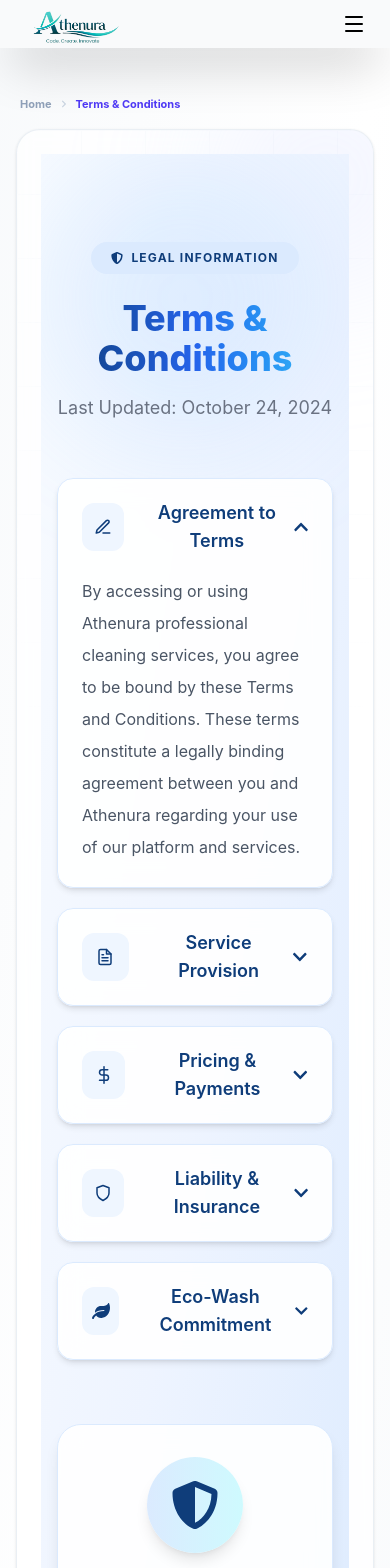
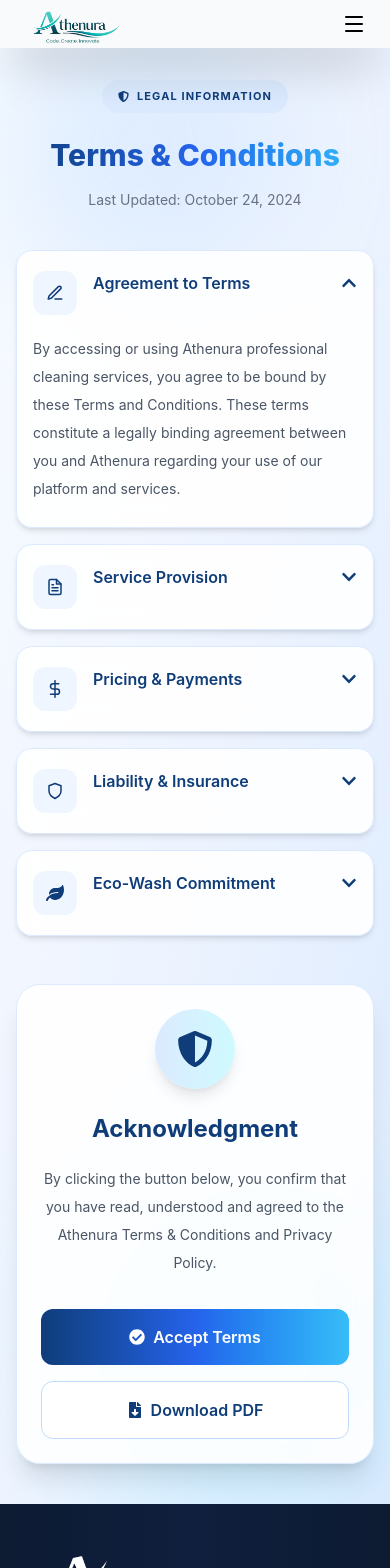
Before and after one commit to Ayush110704/laundary, a React (Vite) app: page /user-terms in a window 390 px wide. Shown: the top 1568 px of the page. Built offline with nearby package versions, Linux system fonts and the light colour scheme.

Commit message:
terms and condition mobile view

```diff
--- a/src/Pages/TermsCondition.jsx
+++ b/src/Pages/TermsCondition.jsx
@@ -1,4 +1,5 @@
 import React, { useState } from "react";
+
 import {
   FaShieldAlt,
   FaChevronDown,
@@ -13,9 +14,9 @@ import {
   FiDollarSign,
   FiShield,
 } from "react-icons/fi";
-import UserLayout from './UserLayout'; // ADD THIS IMPORT
 
-function TermsCondition() {
+const TermsCondition = () => {
+
   const [open, setOpen] = useState(1);
 
   const terms = [
@@ -57,39 +58,48 @@ function TermsCondition() {
   ];
 
   return (
-    <UserLayout> {/* WRAPPED WITH UserLayout */}
-      <div className="w-full">
-        <div className="min-h-screen bg-gradient-to-br from-[#f8fbff] via-[#eef4ff] to-[#dbeafe] py-16 px-4 relative overflow-hidden">
 
-          {/* Background Blur Effects */}
+    <div className="min-h-screen bg-gradient-to-br from-[#f8fbff] via-[#eef4ff] to-[#dbeafe] relative overflow-hidden py-10 md:py-16">
+
+      {/* Blur */}
+
       <div className="absolute top-0 left-0 w-72 h-72 bg-blue-300/20 rounded-full blur-3xl"></div>
 
       <div className="absolute bottom-0 right-0 w-80 h-80 bg-cyan-300/20 rounded-full blur-3xl"></div>
 
-          <div className="max-w-5xl mx-auto relative z-10">
+      <div className="relative z-10 max-w-6xl mx-auto px-4 sm:px-6 lg:px-8">
 
-            {/* Header */}
+        {/* ================= HEADER ================= */}
+
         <div className="text-center">
 
-              <div className="inline-flex items-center gap-2 px-5 py-2 rounded-full bg-blue-100 text-[#0f3d7a] text-xs font-bold tracking-widest mt-6">
+          <div className="inline-flex items-center gap-2 px-4 md:px-5 py-2 rounded-full bg-blue-100 text-[#0f3d7a] text-[11px] md:text-xs font-bold tracking-widest mt-10">
+
             <FaShieldAlt />
+
             LEGAL INFORMATION
+
           </div>
 
-              <h1 className="mt-6 text-4xl md:text-6xl font-extrabold bg-gradient-to-r from-[#0f3d7a] via-[#2563eb] to-[#38bdf8] bg-clip-text text-transparent">
+          <h1 className="mt-6 text-3xl sm:text-4xl md:text-6xl font-extrabold leading-tight bg-gradient-to-r from-[#0f3d7a] via-[#2563eb] to-[#38bdf8] bg-clip-text text-transparent">
+
             Terms & Conditions
+
           </h1>
 
-              <p className="mt-4 text-gray-500 text-lg">
+          <p className="mt-4 text-gray-500 text-sm md:text-lg">
+
             Last Updated: October 24, 2024
+
           </p>
 
         </div>
 
-            {/* Terms Cards */}
-            <div className="mt-14 space-y-5">
+        {/* ================= ACCORDION START ================= */}
 
+        <div className="mt-10 md:mt-14 space-y-4">
           {terms.map((item) => (
+
   <div
     key={item.id}
     className="group bg-white/90 backdrop-blur-md border border-blue-100 rounded-2xl shadow-md hover:shadow-2xl hover:-translate-y-1 transition-all duration-500 overflow-hidden"
@@ -99,79 +109,129 @@ function TermsCondition() {
       onClick={() =>
         setOpen(open === item.id ? null : item.id)
       }
-                    className="w-full flex justify-between items-center px-6 py-5"
+      className="w-full flex justify-between items-start md:items-center gap-4 px-4 md:px-6 py-5"
     >
 
-                    <div className="flex items-center gap-4">
+      {/* Left */}
 
-                      <div className="w-12 h-12 rounded-xl bg-blue-50 flex items-center justify-center text-[#0f3d7a] text-lg group-hover:bg-blue-100 transition-all duration-300">
+      <div className="flex items-start gap-4 text-left">
+
+        <div className="w-11 h-11 md:w-12 md:h-12 rounded-xl bg-blue-50 flex items-center justify-center text-[#0f3d7a] text-lg shrink-0">
+
           {item.icon}
-                      </div>
-
-                      <span className="font-semibold text-[#0f3d7a] text-lg">
-                        {item.title}
-                      </span>
 
         </div>
 
+        <div>
+
+          <h3 className="text-base md:text-lg font-semibold text-[#0f3d7a]">
+
+            {item.title}
+
+          </h3>
+
+        </div>
+
+      </div>
+
+      {/* Arrow */}
+
       <FaChevronDown
-                      className={`text-[#0f3d7a] transition-transform duration-300 ${
-                        open === item.id ? "rotate-180" : ""
-                      }`}
+        className={`text-[#0f3d7a] transition-transform duration-300 mt-1 md:mt-0
+
+        ${
+          open === item.id
+            ? "rotate-180"
+            : ""
+        }
+
+        `}
       />
 
     </button>
 
+    {/* Content */}
+
     <div
-                    className={`overflow-hidden transition-all duration-500 ${
+      className={`transition-all duration-500 overflow-hidden
+
+      ${
         open === item.id
+
         ? "max-h-96 opacity-100"
+
         : "max-h-0 opacity-0"
-                    }`}
+
+      }
+
+      `}
     >
 
-                    <div className="px-6 pb-6 text-gray-600 leading-8">
+      <div className="px-4 md:px-6 pb-6 text-sm md:text-base text-gray-600 leading-7 md:leading-8">
+
         {item.content}
+
       </div>
 
     </div>
 
   </div>
+
 ))}
+        </div>
+
+        {/* ================= ACKNOWLEDGEMENT ================= */}
+
+        <div className="mt-12 md:mt-16">
+
+          <div className="bg-white/90 backdrop-blur-md border border-blue-100 rounded-3xl shadow-xl p-6 md:p-10 text-center">
+
+            {/* Icon */}
+
+            <div className="w-20 h-20 md:w-24 md:h-24 mx-auto rounded-full bg-gradient-to-r from-blue-100 to-cyan-100 flex items-center justify-center shadow-lg">
+
+              <FaShieldAlt className="text-4xl md:text-5xl text-[#0f3d7a]" />
 
             </div>
 
-            {/* Acknowledgment Card */}
-            <div className="mt-16 bg-white/90 backdrop-blur-md border border-blue-100 rounded-3xl p-8 md:p-12 shadow-lg text-center hover:shadow-2xl transition-all duration-500">
+            {/* Heading */}
 
-              <div className="w-24 h-24 mx-auto rounded-full bg-gradient-to-r from-blue-100 to-cyan-100 flex items-center justify-center shadow-lg hover:scale-110 transition-all duration-500">
+            <h2 className="mt-6 text-2xl md:text-4xl font-bold text-[#0f3d7a]">
 
-                <FaShieldAlt className="text-5xl text-[#0f3d7a]" />
+              Acknowledgment
 
-              </div>
-
-              <h2 className="mt-6 text-3xl md:text-4xl font-bold text-[#0f3d7a]">
-                Acknowledgment
             </h2>
 
-              <p className="mt-4 text-gray-600 max-w-2xl mx-auto leading-8">
+            {/* Paragraph */}
+
+            <p className="mt-5 text-sm md:text-base text-gray-600 leading-7 md:leading-8 max-w-3xl mx-auto">
+
               By clicking the button below, you confirm that you have
-                read, understood and agreed to the Athenura Terms of
-                Service and Privacy Policy.
+              read, understood and agreed to the Athenura Terms &
+              Conditions and Privacy Policy.
+
             </p>
 
-              <div className="flex flex-col sm:flex-row justify-center gap-4 mt-8">
+            {/* Buttons */}
 
-                <button className="flex items-center justify-center gap-2 px-8 py-3 rounded-xl bg-gradient-to-r from-[#0f3d7a] via-[#2563eb] to-[#38bdf8] text-white font-semibold hover:scale-105 hover:shadow-2xl transition-all duration-500">
+            <div className="mt-8 flex flex-col sm:flex-row gap-4 justify-center">
+
+              <button
+                className="w-full sm:w-auto flex items-center justify-center gap-2 px-8 py-4 rounded-xl bg-gradient-to-r from-[#0f3d7a] via-[#2563eb] to-[#38bdf8] text-white font-semibold hover:scale-105 transition duration-300"
+              >
 
                 <FaCheckCircle />
+
                 Accept Terms
 
               </button>
 
-                <button className="flex items-center justify-center gap-2 px-8 py-3 rounded-xl border border-blue-200 bg-white font-semibold hover:bg-blue-50 hover:border-blue-500 hover:scale-105 transition-all duration-500">
+              <button
+                className="w-full sm:w-auto flex items-center justify-center gap-2 px-8 py-4 rounded-xl border border-blue-200 bg-white text-[#0f3d7a] font-semibold hover:bg-blue-50 hover:border-blue-500 transition duration-300"
+              >
 
                 <FaFileDownload />
+
                 Download PDF
 
               </button>
@@ -181,10 +241,12 @@ function TermsCondition() {
           </div>
 
         </div>
+
       </div>
+
     </div>
-    </UserLayout>
+
   );
-}
+};
 
 export default TermsCondition;
```
Lines whose indentation alone changed are shown as unchanged.
